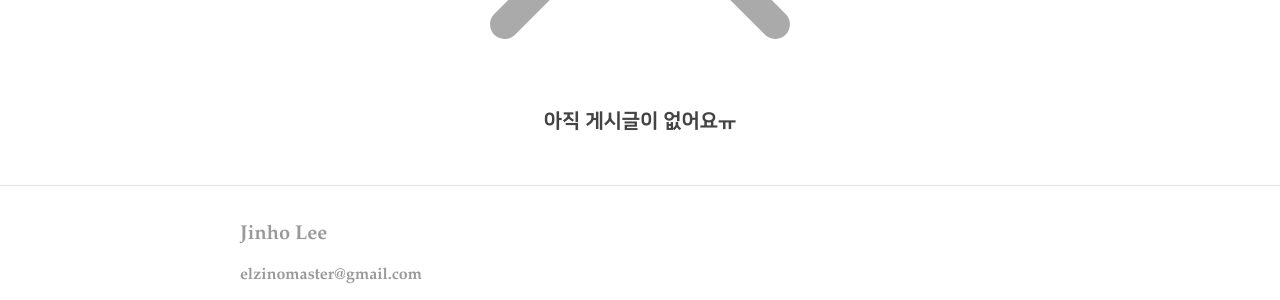
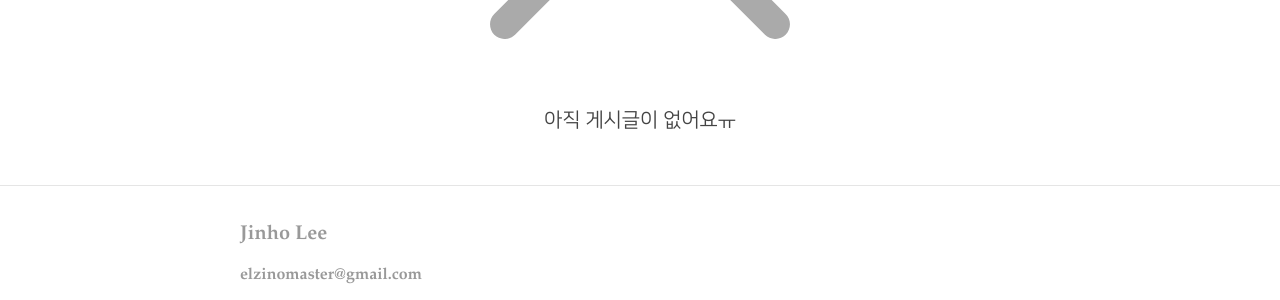
Before and after one commit to elzino/elzino.github.io, a Jekyll site: the page built from _categories/life.html, in a window 1280 px wide. Shown: the part 391-691 px from the top of the page. Built offline with Jekyll 4.4.1, drawn with Linux system fonts in a browser that asks for light colours; some web fonts are replaced; the list of posts is cut into pages by our own code.

Commit message:
add new font 'NanumSquareR' and changed font-family in no_post page

```diff
--- a/_sass/elzino/_no_posts.scss
+++ b/_sass/elzino/_no_posts.scss
@@ -16,7 +16,6 @@
     margin-bottom: 3rem;
     font-size: 20px;
     color: #444;
-    font-family: $sans-serif;
+    font-family: 'NanumSquareR';
     text-align: center;
-    font-weight: bold;
 }
--- a/_sass/elzino/_variables.scss
+++ b/_sass/elzino/_variables.scss
@@ -11,6 +11,7 @@
 $code-color: #bf616a;
 
 // Fonts
+@font-face { font-family: 'NanumSquareR'; src: url('../../assets/fonts/NanumSquareR.ttf') format('truetype'); }
 @font-face { font-family: 'NanumSquareEB'; src: url('../../assets/fonts/NanumSquareEB.ttf') format('truetype'); }
 
 $serif-primary: 'Libre Baskerville', 'Noto Serif KR', 'Times New Roman', Times, serif;
```
Also changed, not shown: assets/fonts/NanumSquareR.ttf (added).
